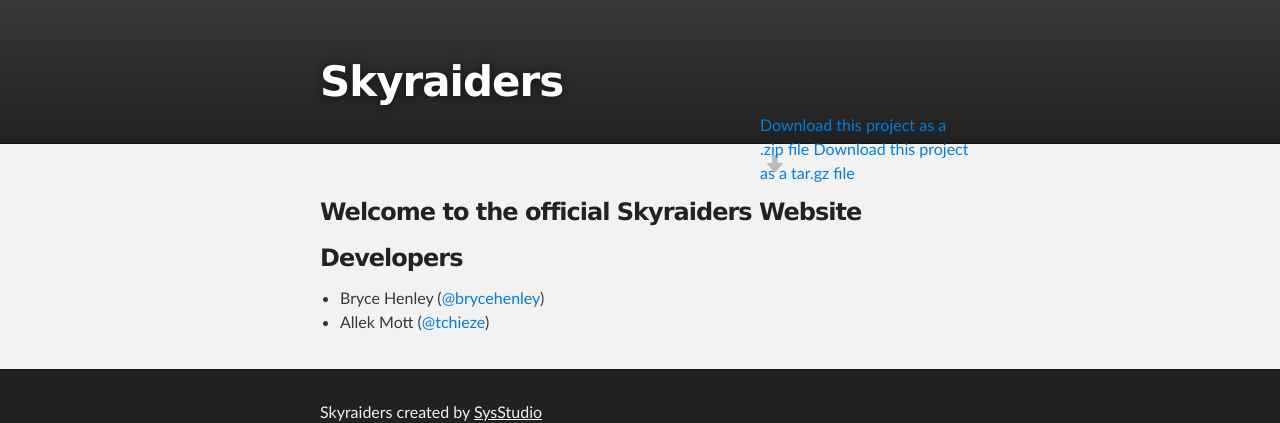
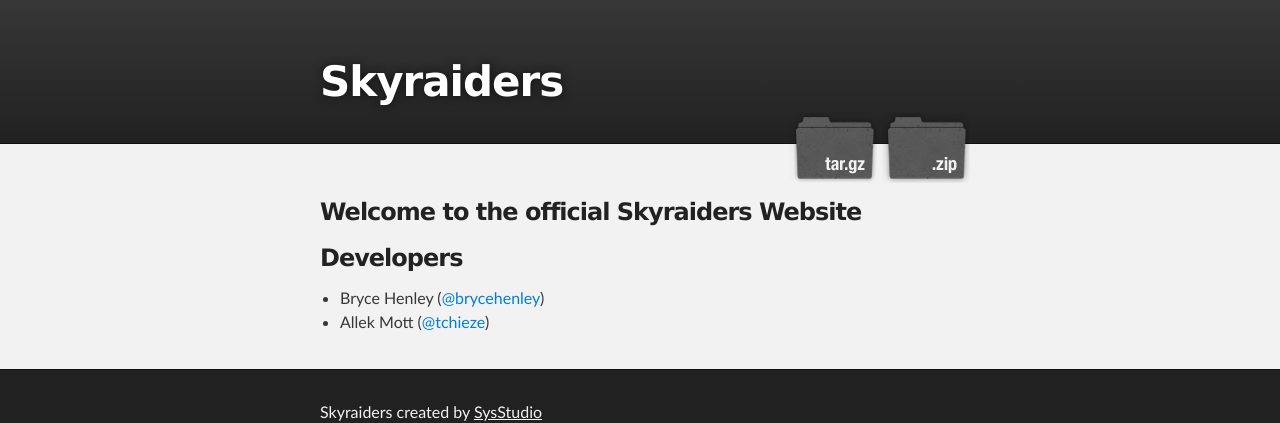
Before and after one commit to SysStudio/skyraiders-web, a PHP site: page / in a window 1280 px wide. Shown: the top 423 px of the page. Run offline with PHP 8.4, Linux system fonts and the light colour scheme.

Commit message:
downloads edit

```diff
--- a/index.html
+++ b/index.html
@@ -20,8 +20,8 @@
           <h1 id="project_title">Skyraiders</h1>
 
             <section id="downloads">
-              <a class="windows_download_link" href="https://github.com/SysStudio/Skyraiders/zipball/master">Download this project as a .zip file</a>
-              <a class="linux_download_link" href="https://github.com/SysStudio/Skyraiders/tarball/master">Download this project as a tar.gz file</a>
+              <a class="windows_download_link" href="">Download for Windows</a>
+              <a class="linux_download_link" href="">Download for Linux</a>
             </section>
         </header>
     </div>
--- a/stylesheets/stylesheet.css
+++ b/stylesheets/stylesheet.css
@@ -322,10 +322,10 @@
   bottom: -40px;
   right: 0;
   height: 70px;
-  background: url('../images/icon_download.png') no-repeat 0% 90%;
+  background: url('../images/icon_download.png') no-repeat 0% 90
 }
 
-.zip_download_link {
+.windows_download_link {
   display: block;
   float: right;
   width: 90px;
@@ -335,7 +335,7 @@
   background: url(../images/sprite_download.png) no-repeat bottom left;
 }
 
-.tar_download_link {
+.linux_download_link {
   display: block;
   float: right;
   width: 90px;
@@ -346,11 +346,11 @@
   margin-left: 10px;
 }
 
-.zip_download_link:hover {
+.windows_download_link:hover {
   background: url(../images/sprite_download.png) no-repeat top left;
 }
 
-.tar_download_link:hover {
+.linux_download_link:hover {
   background: url(../images/sprite_download.png) no-repeat top right;
 }
 
```
